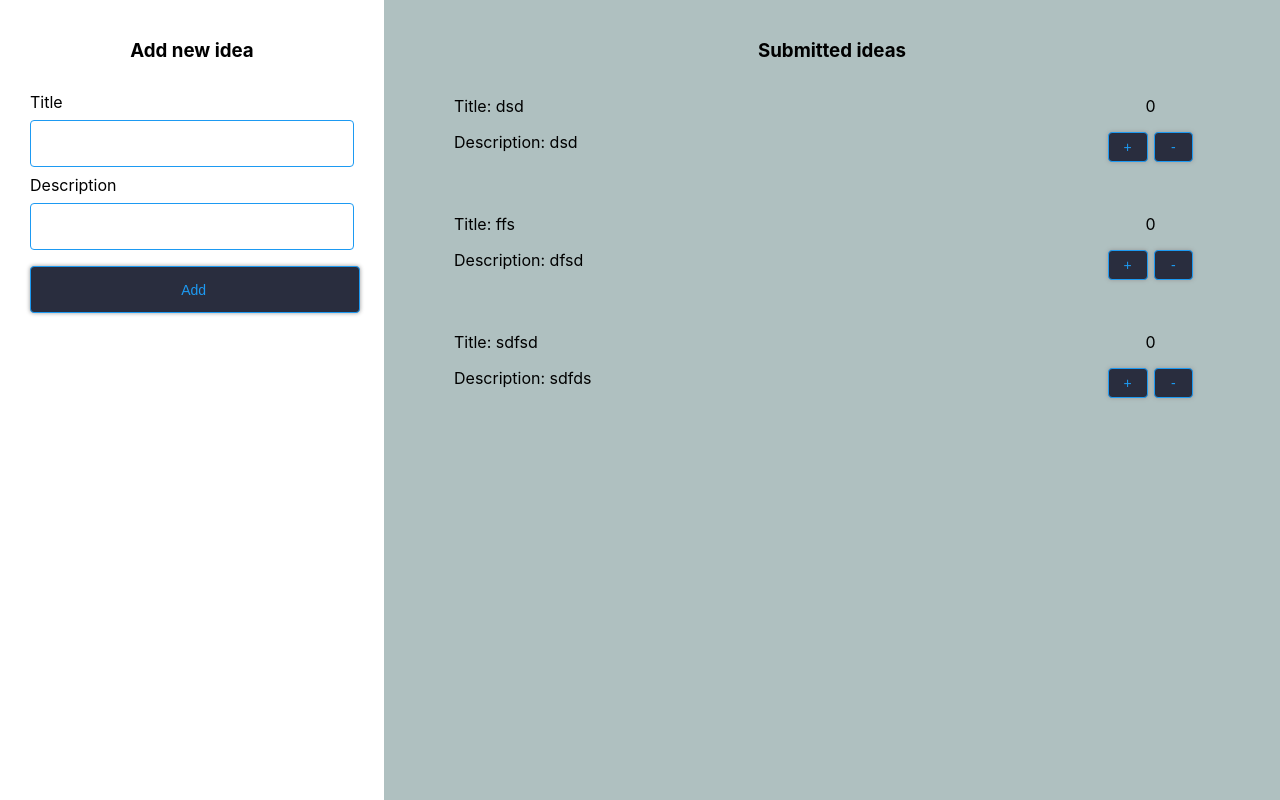
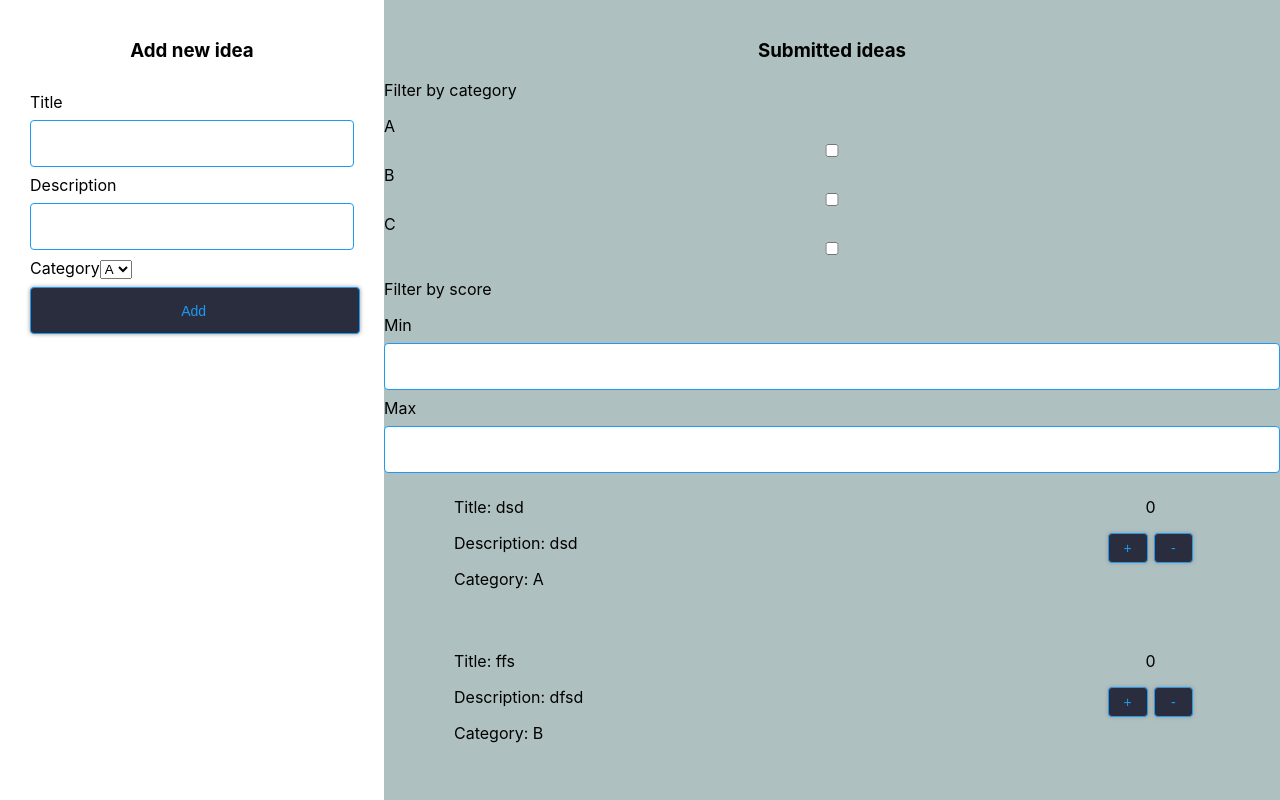
Before and after one commit to ewelinalabas/ideation, a React (Create React App) app: page / in a window 1280 px wide. Built offline with nearby package versions, Linux system fonts and the light colour scheme.

Commit message:
Add filters

```diff
--- a/src/actions/gameActions.js
+++ b/src/actions/gameActions.js
@@ -17,3 +17,13 @@ export const decreaseScore = (id) => ({
   type: 'DECREASE_SCORE',
   payload: id
 })
+
+export const categoryFilters = (category) => ({
+  type: 'CATEGORY_FILTERS',
+  payload: category
+})
+
+export const scoreFilters = (scoreRange) => ({
+  type: 'SCORE_FILTERS',
+  payload: scoreRange
+})
--- a/src/components/IdeaForm.jsx
+++ b/src/components/IdeaForm.jsx
@@ -1,16 +1,20 @@
 import React, { useState } from 'react';
 import { connect } from 'react-redux';
 import { addIdea } from '../actions/gameActions';
+import { CATEGORIES } from '../constants/constants';
+
 
 const IdeaFormPure = ({addIdea}) => {
   const [title, setTitle] = useState("")
   const [text, setText] = useState("")
+  const [category, setCategory] = useState(CATEGORIES[0])
   const handleClick = () => {
     const id = Math.floor(Math.random()*1000)
-    const ideaParams = {id, title, text, score: 0}
+    const ideaParams = {id, title, text, category, score: 0}
     addIdea(ideaParams)
     setTitle("")
     setText("")
+    setCategory(CATEGORIES[0])
   }
   return (
     <div className='Split Left'>
@@ -22,13 +26,18 @@ const IdeaFormPure = ({addIdea}) => {
           value={title}
           onChange={(e) => setTitle(e.target.value)}
         />
-
         <label>Description</label>
         <input
           type='text'
           value={text}
           onChange={(e) => setText(e.target.value)}
         />
+        <label>Category</label>
+        <select
+          value={category}
+          onChange={(e) => setCategory(e.target.value)}>
+          {CATEGORIES.map(el => <option value={el}>{el}</option>)}
+        </select>
       </form>
       <button className="AddIdea" onClick={handleClick}>Add</button>
     </div>
@@ -36,8 +45,6 @@ const IdeaFormPure = ({addIdea}) => {
 }
 
 export const IdeaForm = connect(
-  state => ({
-    ideas: state.ideas
-  }),
+  () => {},
   {addIdea}
   )(IdeaFormPure)
--- a/src/components/IdeasList.jsx
+++ b/src/components/IdeasList.jsx
@@ -1,6 +1,7 @@
-import React from 'react';
+import React, { useState, useEffect } from 'react';
 import { connect } from 'react-redux';
-import {increaseScore, decreaseScore} from '../actions/gameActions';
+import { increaseScore, decreaseScore, categoryFilters, scoreFilters } from '../actions/gameActions';
+import { CATEGORIES } from '../constants/constants'
 
 const Idea = (props) => {
   const { idea } = props
@@ -16,6 +17,7 @@ const Idea = (props) => {
       <li className="IdeaDetails">
           <p>Title: {idea.title}</p>
           <p>Description: {idea.text}</p>
+          <p>Category: {idea.category}</p>
       </li>
       <li className="IdeaScore">
           <p>{idea.score}</p>
@@ -27,6 +29,14 @@ const Idea = (props) => {
 }
 
 const IdeasListPure = (props) => {
+  const [min, setMin] = useState("")
+  const [max, setMax] = useState("")
+
+  useEffect(() => {
+    props.scoreFilters({min, max})
+    console.log({min, max})
+  }, [min, max])
+
   if(props.ideas.length == 0) {
     return (
       <h3 className='Split Right'>There are no ideas to diplay yet. Submit the first one!</h3>
@@ -35,6 +45,37 @@ const IdeasListPure = (props) => {
     return (
       <div className='Split Right'>
         <h3>Submitted ideas</h3>
+        <p>Filter by category</p>
+        {
+          CATEGORIES.map(el =>
+            <div>
+              <label>{el}
+              <input
+                type="checkbox"
+                name={el}
+                onChange={() => props.categoryFilters(el)}
+              />
+              </label>
+            </div>
+          )
+        }
+        <p>Filter by score</p>
+        <div>
+          <label>Min
+          <input
+            type="number"
+            value={min}
+            onChange={(e) => {setMin(e.target.value)}}
+          />
+          </label>
+          <label>Max
+          <input
+            type="number"
+            value={max}
+            onChange={(e) => {setMax(e.target.value)}}
+            />
+          </label>
+        </div>
         <div>
           { props.ideas.map((idea, i) =>
           <Idea
@@ -50,9 +91,31 @@ const IdeasListPure = (props) => {
   }
 }
 
+const filterByCategories = (ideas, selectedCategories) => {
+  if(selectedCategories.length == 0) {
+    return ideas
+  } else {
+    return ideas.filter(i => selectedCategories.includes(i.category))
+  }
+}
+
+const filterByScore = (ideas, scoreRange) => {
+  const {min, max} = scoreRange
+
+  if(min.length != 0 && max.length != 0) {
+    return ideas.filter(i => i.score >= Number(min) && i.score <= Number(max))
+  } else if (min.length == 0 && max.length != 0) {
+    return ideas.filter(i => i.score <= Number(max))
+  } else if (min.length != 0 && max.length == 0){
+    return ideas.filter(i => i.score >= Number(min))
+  } else {
+    return ideas
+  }
+}
+
 export const IdeasList = connect(
   state => ({
-    ideas: state.ideas.sort((a,b) => b.score - a.score)
+    ideas: filterByScore(filterByCategories(state.ideas, state.filters.categories), state.filters.score)
   }),
-  {increaseScore, decreaseScore}
+  {increaseScore, decreaseScore, categoryFilters, scoreFilters}
 )(IdeasListPure)
--- /dev/null
+++ b/src/constants/constants.js
@@ -0,0 +1 @@
+export const CATEGORIES = ["A", "B", "C"]
--- a/src/reducers/gameReducer.js
+++ b/src/reducers/gameReducer.js
@@ -4,21 +4,31 @@ const initialState = {
       id: 16,
       title: 'dsd',
       text: 'dsd',
+      category: "A",
       score: 0
     },
     {
       id: 106,
       title: 'ffs',
       text: 'dfsd',
+      category: "B",
       score: 0
     },
     {
       id: 774,
       title: 'sdfsd',
       text: 'sdfds',
+      category: "C",
       score: 0
     }
-  ]
+  ],
+  filters: {
+    categories: [],
+    score: {
+      min: "",
+      max: ""
+    }
+  }
 }
 
 const addPoint = (state, id) => {
@@ -31,6 +41,20 @@ const subtractPoint = (state, id) => {
   return {...state, ideas: newIdeas}
 }
 
+const filterCategories = (state, filter) => {
+  const newFilters = [...state.filters.categories]
+  if(state.filters.categories.includes(filter)) {
+    return {...state, filters: {...state.filters, categories: newFilters.filter(el => el != filter)}}
+  } else {
+    return {...state, filters: {...state.filters, categories: newFilters.concat(filter)}}
+  }
+}
+
+const filterScores = (state, filter) => {
+  const {min, max} = filter
+  return {...state, filters: {...state.filters, score: {...state.filters.score, min, max}}}
+}
+
 export const gameReducer = (state = initialState, action) => {
   switch (action.type) {
     case 'IDEA_CREATED':
@@ -39,6 +63,10 @@ export const gameReducer = (state = initialState, action) => {
       return addPoint(state, action.payload)
     case 'DECREASE_SCORE':
       return subtractPoint(state, action.payload)
+    case 'CATEGORY_FILTERS':
+      return filterCategories(state, action.payload)
+    case 'SCORE_FILTERS':
+      return filterScores(state, action.payload)
     default:
        return state
   }
```
